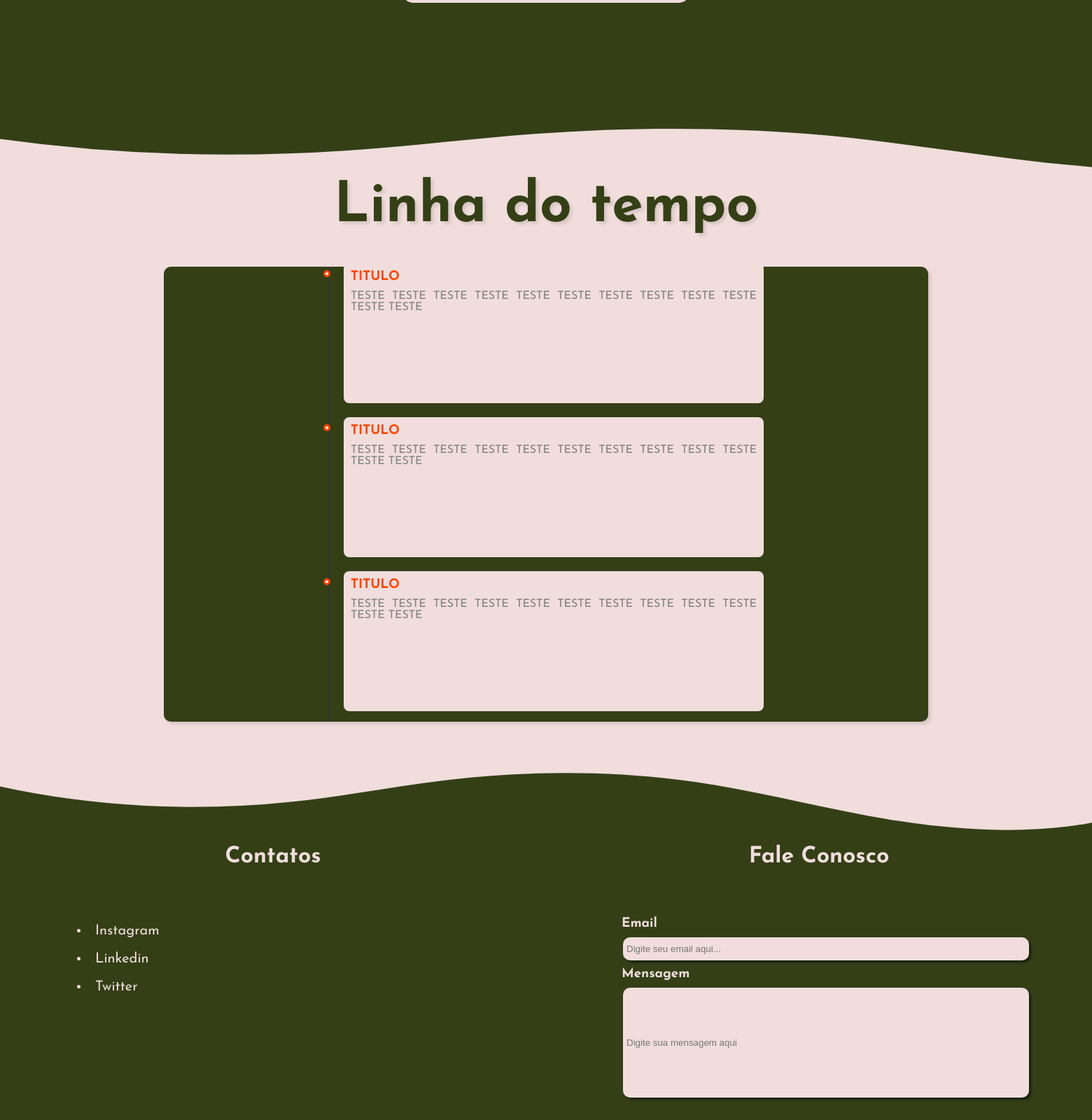
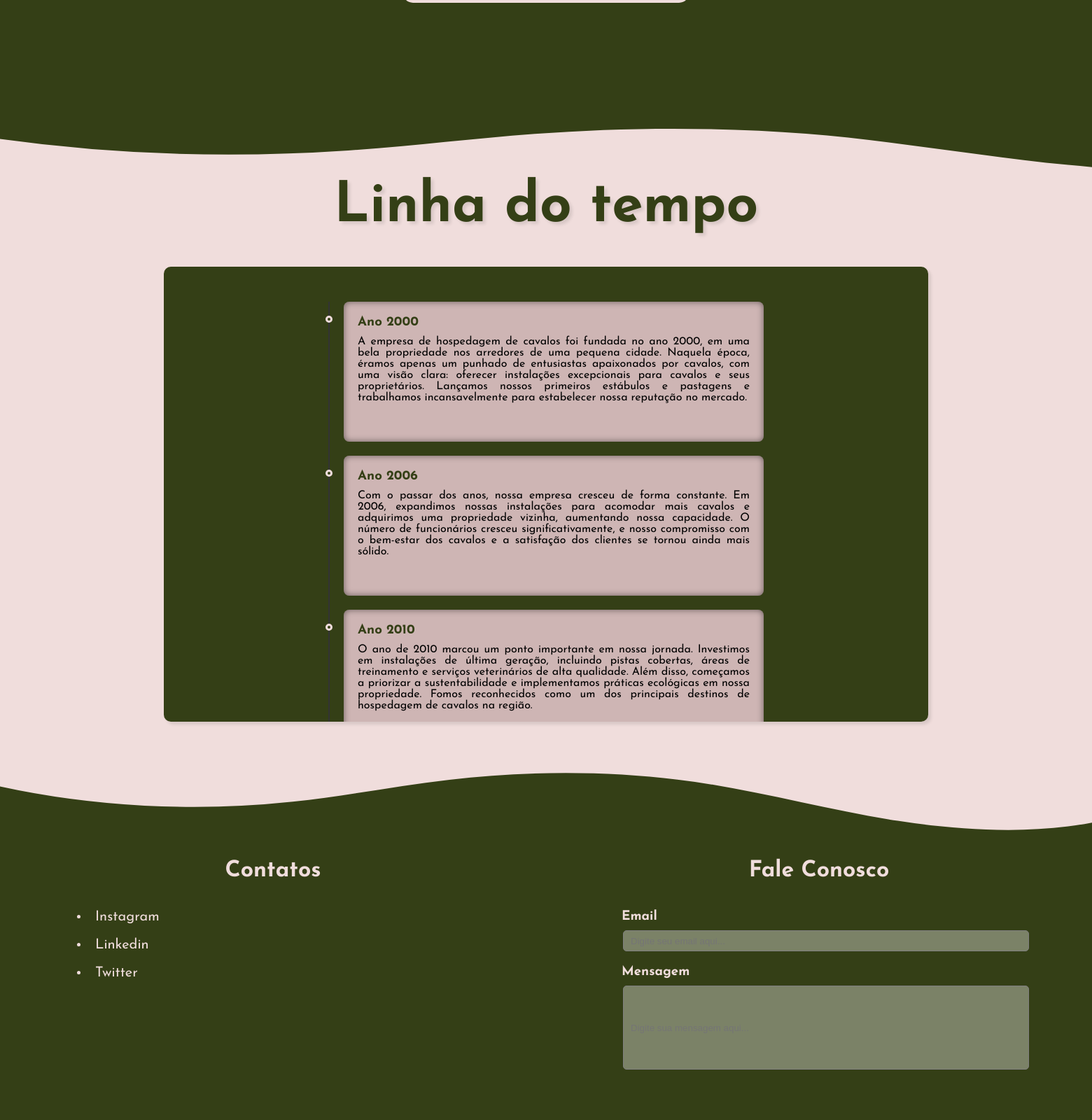
Before and after one commit to jtentis/HorseCare, a PHP site: page / in a window 1560 px wide. Shown: the part 4157-5757 px from the top of the page at 70% size. Run offline with PHP 8.4, Linux system fonts and the light colour scheme.

Commit message:
style: finalizando cards, footer e timeline

```diff
--- a/index.html
+++ b/index.html
@@ -66,9 +66,9 @@
     <div class="main-baias">
         <div class="titulo-baias"><h1>Baias</h1></div>
         <div class="imagens-baias invi">
-            <img src="Imagens/IMAGEM BAIA 1.png" class="photo" srcset="">
-            <img src="Imagens/IMAGEM BAIA 2.png" class="photo" srcset="">
-            <img src="Imagens/IMAGEM BAIA 3.png" class="photo" srcset="">
+            <img src="Imagens/Baias_Piquetes/IMAGEM BAIA 1.png" class="photo" srcset="">
+            <img src="Imagens/Baias_Piquetes/IMAGEM BAIA 2.png" class="photo" srcset="">
+            <img src="Imagens/Baias_Piquetes/IMAGEM BAIA 3.png" class="photo" srcset="">
         </div>
         <div class="texto-baias">
             <p>Nossa estrutura segue os critérios estabelecidos pela FEI (Federação Equestre Internacional), tamanho de 12m2, paredes com acabamento liso que permite a higienização, os coxos de água tem reabastecimento automático, coxos de ração tem suporte acoplado para sal mineral e camas de serragem de pinos. Sistema logístico inteligente, onde o complexo de baias se une com as pistas cobertas e descobertas, suprida de box lavatório dos cavalos e farmácia veterinária, favorecendo o fluxo das atividades. As baias estão dispostas de forma circular para que todos os cavalos se vejam, além de uma divisória interna de grade permitindo que eles se cheirem. Favorecendo o seu instinto social.</p>
@@ -77,9 +77,9 @@
     <div class="main-piquetes">
         <div class="titulo-piquetes"><h1>Piquetes</h1></div>
         <div class="imagens-piquetes invi">
-            <img src="Imagens/IMAGEM PIQUETES 1.png" class="photo" srcset="">
-            <img src="Imagens/IMAGEM PIQUETES 2.png" class="photo" srcset="">
-            <img src="Imagens/IMAGEM PIQUETES 3.png" class="photo" srcset="">
+            <img src="Imagens/Baias_Piquetes/IMAGEM PIQUETES 1.png" class="photo" srcset="">
+            <img src="Imagens/Baias_Piquetes/IMAGEM PIQUETES 2.png" class="photo" srcset="">
+            <img src="Imagens/Baias_Piquetes/IMAGEM PIQUETES 3.png" class="photo" srcset="">
         </div>
         <div class="texto-piquetes">
             <p>Nos piquetes os cavalos ficam como na natureza, porém, com toda a atenção necessária: sal, ração, manejo diário e muito Coast Cros, capim de primeira qualidade, proporcionando uma alimentação muito mais saudável. Seguindo a nossa filosofia de manejo natural e respeito aos cavalos, todos têm direito a um mínimo de 4h diárias solto em um dos nossos 28 piquetes. A estadia no piquete é fundamental para cavalos competidores de Enduro – por prevenir a ocorrência de manqueiras, para potros e éguas prenhas, potros de esporte que estão em processo de doma, e também está sendo cada vez mais utilizado por cavalos de outras modalidades esportivas como salto e equitação de trabalho – por respeitar a natureza destes animais. </p>
@@ -97,21 +97,46 @@
                 <svg xmlns="http://www.w3.org/2000/svg" viewBox="0 0 24 24"><path d="M20 5H4V19L13.2923 9.70649C13.6828 9.31595 14.3159 9.31591 14.7065 9.70641L20 15.0104V5ZM2 3.9934C2 3.44476 2.45531 3 2.9918 3H21.0082C21.556 3 22 3.44495 22 3.9934V20.0066C22 20.5552 21.5447 21 21.0082 21H2.9918C2.44405 21 2 20.5551 2 20.0066V3.9934ZM8 11C6.89543 11 6 10.1046 6 9C6 7.89543 6.89543 7 8 7C9.10457 7 10 7.89543 10 9C10 10.1046 9.10457 11 8 11Z"></path></svg>
                 <div class="card__content">
                 <p class="card__title">Plano Platinum</p>
-                <p class="card__description">TESTE TESTE TESTE TESTE TESTE TESTE </p>
+                <p class="card__description">
+                    <li>Baias de 14m<sup>2</sup></li>
+                    <li>Capim Cidreira</li>
+                    <li>Banho 2 vezes ao dia</li>
+                    <li>Ferrageamento a cada 20 dias</li>
+                    <li>Antedimento veterinário quinzenal</li>
+                    <li>Escovação e higiene diária</li>
+                </p>
+                <a class="platinum"><h4 class="saiba-mais">Clique para saber mais...</h4></a>
                 </div>
             </div>
                 <div class="card invi">
                     <svg xmlns="http://www.w3.org/2000/svg" viewBox="0 0 24 24"><path d="M20 5H4V19L13.2923 9.70649C13.6828 9.31595 14.3159 9.31591 14.7065 9.70641L20 15.0104V5ZM2 3.9934C2 3.44476 2.45531 3 2.9918 3H21.0082C21.556 3 22 3.44495 22 3.9934V20.0066C22 20.5552 21.5447 21 21.0082 21H2.9918C2.44405 21 2 20.5551 2 20.0066V3.9934ZM8 11C6.89543 11 6 10.1046 6 9C6 7.89543 6.89543 7 8 7C9.10457 7 10 7.89543 10 9C10 10.1046 9.10457 11 8 11Z"></path></svg>
                     <div class="card__content">
                     <p class="card__title">Plano Diamond</p>
-                <p class="card__description">TESTE TESTE TESTE TESTE TESTE TESTE </p>
+                    <p class="card__description">
+                        <li>Baias de 16m<sup>2</sup></li>
+                        <li>Capim Coast Cross</li>
+                        <li>Banho 3 vezes ao dia</li>
+                        <li>Ferrageamento quinzenal</li>
+                        <li>Antedimento veterinário semanal</li>
+                        <li>Escovação e higiene diária</li>
+                        <li>Desconto em cursos equestres</li>
+                    </p>
+                    <a href=""><h4 class="saiba-mais">Clique para saber mais...</h4></a>
                     </div>
                 </div>
             <div class="card invi">
                 <svg xmlns="http://www.w3.org/2000/svg" viewBox="0 0 24 24"><path d="M20 5H4V19L13.2923 9.70649C13.6828 9.31595 14.3159 9.31591 14.7065 9.70641L20 15.0104V5ZM2 3.9934C2 3.44476 2.45531 3 2.9918 3H21.0082C21.556 3 22 3.44495 22 3.9934V20.0066C22 20.5552 21.5447 21 21.0082 21H2.9918C2.44405 21 2 20.5551 2 20.0066V3.9934ZM8 11C6.89543 11 6 10.1046 6 9C6 7.89543 6.89543 7 8 7C9.10457 7 10 7.89543 10 9C10 10.1046 9.10457 11 8 11Z"></path></svg>
                 <div class="card__content">
-                <p class="card__title">Plano Golden</p>
-                <p class="card__description">TESTE TESTE TESTE TESTE TESTE TESTE </p>
+                <h1 class="card__title">Plano Golden</h1>
+                <p class="card__description">
+                    <li>Baias de 12m<sup>2</sup></li>
+                    <li>Capim Santo</li>
+                    <li>Banho 1 vezes ao dia</li>
+                    <li>Ferrageamento mensal</li>
+                    <li>Antedimento veterinário mensal</li>
+                    <li>Escovação e higiene a cada 3 dias</li>
+                </p>
+                <a href=""><h4 class="saiba-mais">Clique para saber mais...</h4></a>
                 </div>
             </div>
         </div>
@@ -128,32 +153,32 @@
                     <div class="outer">
                     <div class="card-timeline">
                         <div class="info">
-                        <h3 class="title">TITULO</h3>
-                        <p>TESTE TESTE TESTE TESTE TESTE TESTE TESTE TESTE TESTE TESTE TESTE TESTE</p>
+                        <h3 class="title">Ano 2000</h3>
+                        <p>A empresa de hospedagem de cavalos foi fundada no ano 2000, em uma bela propriedade nos arredores de uma pequena cidade. Naquela época, éramos apenas um punhado de entusiastas apaixonados por cavalos, com uma visão clara: oferecer instalações excepcionais para cavalos e seus proprietários. Lançamos nossos primeiros estábulos e pastagens e trabalhamos incansavelmente para estabelecer nossa reputação no mercado.</p>
                         </div>
                     </div>
                     <div class="card-timeline">
                         <div class="info">
-                        <h3 class="title">TITULO</h3>
-                        <p>TESTE TESTE TESTE TESTE TESTE TESTE TESTE TESTE TESTE TESTE TESTE TESTE</p>
+                        <h3 class="title">Ano 2006</h3>
+                        <p>Com o passar dos anos, nossa empresa cresceu de forma constante. Em 2006, expandimos nossas instalações para acomodar mais cavalos e adquirimos uma propriedade vizinha, aumentando nossa capacidade. O número de funcionários cresceu significativamente, e nosso compromisso com o bem-estar dos cavalos e a satisfação dos clientes se tornou ainda mais sólido.</p>
                         </div>
                     </div>
                     <div class="card-timeline">
                         <div class="info">
-                        <h3 class="title">TITULO</h3>
-                        <p>TESTE TESTE TESTE TESTE TESTE TESTE TESTE TESTE TESTE TESTE TESTE TESTE</p>
+                        <h3 class="title">Ano 2010</h3>
+                        <p>O ano de 2010 marcou um ponto importante em nossa jornada. Investimos em instalações de última geração, incluindo pistas cobertas, áreas de treinamento e serviços veterinários de alta qualidade. Além disso, começamos a priorizar a sustentabilidade e implementamos práticas ecológicas em nossa propriedade. Fomos reconhecidos como um dos principais destinos de hospedagem de cavalos na região.</p>
                         </div>
                     </div>
                     <div class="card-timeline">
                         <div class="info">
-                        <h3 class="title">TITULO</h3>
-                        <p>TESTE TESTE TESTE TESTE TESTE TESTE TESTE TESTE TESTE TESTE TESTE TESTE</p>
+                        <h3 class="title">Ano 2015</h3>
+                        <p>Em 2015, demos um salto significativo no mundo digital. Lançamos um site de reservas online e expandimos nossa clientela para além das fronteiras nacionais. Aumentamos nossa presença nas redes sociais e investimos em marketing digital especializado. Esses esforços nos renderam um prêmio de inovação no setor e nos posicionaram como uma referência em hospedagem de cavalos.</p>
                         </div>
                     </div>
                     <div class="card-timeline">
                         <div class="info">
-                        <h3 class="title">TITULO</h3>
-                        <p>TESTE TESTE TESTE TESTE TESTE TESTE TESTE TESTE TESTE TESTE TESTE TESTE</p>
+                        <h3 class="title">Ano 2023</h3>
+                        <p>À medida que avançamos em direção a 2023, celebramos nosso 23º aniversário. Continuamos a expandir nossas instalações e adotamos tecnologias avançadas para aprimorar nossos serviços e melhor atender às necessidades de nossos clientes e seus equinos. Nossa equipe de funcionários continua a crescer, e nossa paixão pela equitação, bem-estar animal e excelência na hospedagem de cavalos permanece inabalável.</p>
                         </div>
                     </div>
                     </div>
@@ -169,18 +194,19 @@
     <div id="footer" class="footer">
         <div class="informacoes links">
             <h1>Contatos</h1>
-            <li>Instagram</li>
-            <li>Linkedin</li>
-            <li>Twitter</li>
+            <li><a href="https://www.instagram.com/tnszpj/?hl=pt-br">Instagram</a></li>
+            <li><a href="https://www.linkedin.com/in/jtentis/">Linkedin</a></li>
+            <li><a href="">Twitter</a></li>
         </div>
         <div class="informacoes email">
             <h1>Fale Conosco</h1>
             <h3>Email</h3>
             <input type="email" class="email" id="" placeholder="Digite seu email aqui...">
             <h3>Mensagem</h3>
-            <input type="text" class="texto" id="" placeholder="Digite sua mensagem aqui">
+            <input type="text" class="texto" id="" placeholder="Digite sua mensagem aqui...">
         </div>
     </div>
+    <div class="copyright">Copyright &copy 2023 HorseCare</div>
     <a href="#" class="para-o-topo">
 		<span class="material-icons">arrow_upward</span>
 	</a>
--- a/style.css
+++ b/style.css
@@ -574,9 +611,38 @@ button:active{
     padding: 20px;
     box-sizing: border-box;
     background-color: var(--secondary);
+    color: black;
     transform: rotateX(-90deg);
     transform-origin: bottom;
     transition: all 0.6s cubic-bezier(0.175, 0.885, 0.32, 1.275);
+    display: flex;
+    flex-direction: column;
+    align-items: flex-start;
+    justify-content: flex-start;
+}
+
+.card__content li{
+    margin-left: 15px;
+    z-index: 1;
+}
+
+.card__content h4{
+    align-self: center;
+    margin-top: 350px;
+    /* margin-left: 55px; */
+    color: gray;
+}
+
+div.card:nth-child(1) > div:nth-child(2) > a:nth-child(10) > h4:nth-child(1){
+    margin-left: 65px;
+}
+
+div.card:nth-child(2) > div:nth-child(2) > a:nth-child(11) > h4:nth-child(1){
+    margin-left: 82px;
+}
+
+div.card:nth-child(3) > div:nth-child(2) > a:nth-child(10){
+    margin-left: 75px;
 }
 
 .card:hover .card__content {
@@ -632,15 +698,13 @@ button:active{
 }
 
 .scroll{
-    padding-top: 200px;
     width: 70%;
     height: 650px;
     display: flex;
-    margin:4px, 4px;
     padding:4px;
     background-color: var(--primary);
-    overflow-x: hidden;
-    overflow-y: auto;
+    overflow-x: auto;
+    overflow-y: scroll;
     text-align: justify;
     justify-content: center;
     align-items: center;
@@ -665,6 +729,7 @@ button:active{
 /* Outer Layer with the timeline border */
 .outer{
   border-left: 2px solid #333;
+  margin-top: 550px;
 }
 
 /* Card container */
@@ -672,13 +737,14 @@ button:active{
     padding-top: 200px;
     position: relative;
     margin: 0 0 20px 20px;
-    padding: 10px;
-    background: #333;
-    color: gray;
+    padding: 20px;
+    background: white;
+    color: black;
     border-radius: 8px;
     width: 600px;
     height: 200px;
-    background-color: var(--secondary);
+    background-color: var(--terciary);
+    box-shadow: inset 0 0 10px rgba(0, 0, 0, 0.5);
 }
 
 /* Information about the timeline */
@@ -690,7 +756,7 @@ button:active{
 
 /* Title of the card */
 .title {
-  color: orangered;
+  color: var(--primary);
   position: relative;
 }
 
@@ -700,10 +766,10 @@ button:active{
   position: absolute;
   width: 10px;
   height: 10px;
-  background: white;
+  background: var(--primary);
   border-radius: 999px;
-  left: -39px;
-  border: 3px solid orangered;
+  left: -46px;
+  border: 3px solid var(--secondary);
 }
 
 .footer{
@@ -736,13 +802,14 @@ button:active{
 }
 
 .informacoes.links h1{
-    margin-bottom: 70px;
-    margin-top: 130px;
+    margin-bottom: 30px;
+    margin-top: 150px;
+    color: var(--secondary);
 }
 
 .informacoes.email h1{
-    margin-bottom: 70px;
-    margin-top: 130px;
+    margin-bottom: 30px;
+    margin-top: 150px;
 }
 
 .informacoes.email input{
@@ -753,63 +820,51 @@ button:active{
 }
 
 .informacoes.email .texto{
-    height: 900px;
-    border-radius: 10px;
+    height: 120px;
+    border-radius: 5px;
+    border-width: 2px;
+    border: solid 1px gray;
     outline: none;
-    border: none;
-    padding: 5px;
-    box-shadow: 3px 3px 3px rgba(0, 0, 0, 0.5);
-    background-color: var(--secondary);
+    padding: 10px;
+    background-color: rgba(255, 255, 255, 0.349);
+    color: white;
+    word-wrap: break-word;
+    word-break: break-all;
 }
 
-::-webkit-input-placeholder {
-    text-align: top;
+.informacoes.email .email{
+    height: 30px;
+    border-radius: 5px;
+    border-width: 2px;
+    border: solid 1px gray;
+    outline: none;
+    padding: 10px;
+    background-color: rgba(255, 255, 255, 0.349);
+    color: white;
 }
 
-:-moz-placeholder {
-    text-align: top;
+.informacoes.email .email:focus{
+    border: solid 1px black;
+    background-color: rgba(255, 255, 255, 0.144);
 }
 
-
-.informacoes.email .email{
-    height: 150px;
-    border-radius: 10px;
-    outline: none;
-    border: none;
-    padding: 5px;
-    box-shadow: 3px 3px 3px rgba(0, 0, 0, 0.5);
-    background-color: var(--secondary);
+.informacoes.email .texto:focus{
+    border: solid 1px black;
+    background-color: rgba(255, 255, 255, 0.144);
 }
 
 .informacoes.email h3{
     align-self: flex-start;
     margin-left: 8px;
+    margin-top: 10px;
 }
 
-.para-o-topo{
-    width: 50px;
-    height: 50px;
-	position: fixed;
-	bottom: 32px;
-	right: 32px;
-	display: inline-flex;
-	align-items: center;
-	justify-content: center;
-	background-color: #343f1649;
-	border-radius: 40%;
-	padding: 0.5rem;
-	text-decoration: none;
-	transition: 0.2s ease-out;
-    opacity: 0;
-    pointer-events: none;
+.copyright{
+    width: 100%;
+    height: 30px;
+    display: flex;
+    align-items: center;
+    justify-content: center;
+    background-color: var(--primary);
+    color: white;
 }
-
-.para-o-topo:hover{
-    background-color: #15180e;
-}
-
-.para-o-topo.active{
-    bottom: 32px;
-    pointer-events: auto;
-    opacity: 1;
-}
```
Also changed, not shown: other parts of style.css (+37 -0 lines). Lines whose indentation alone changed are shown as unchanged.
